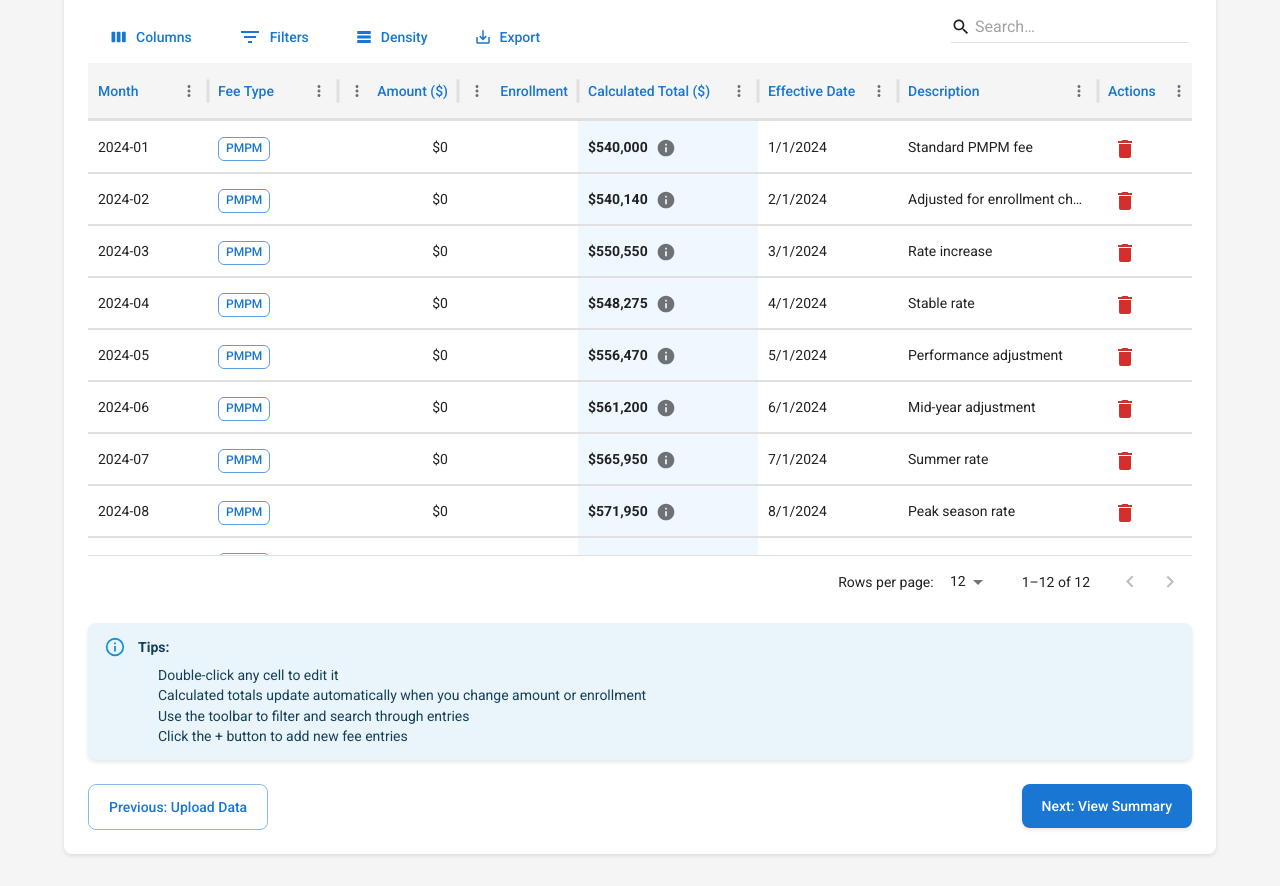
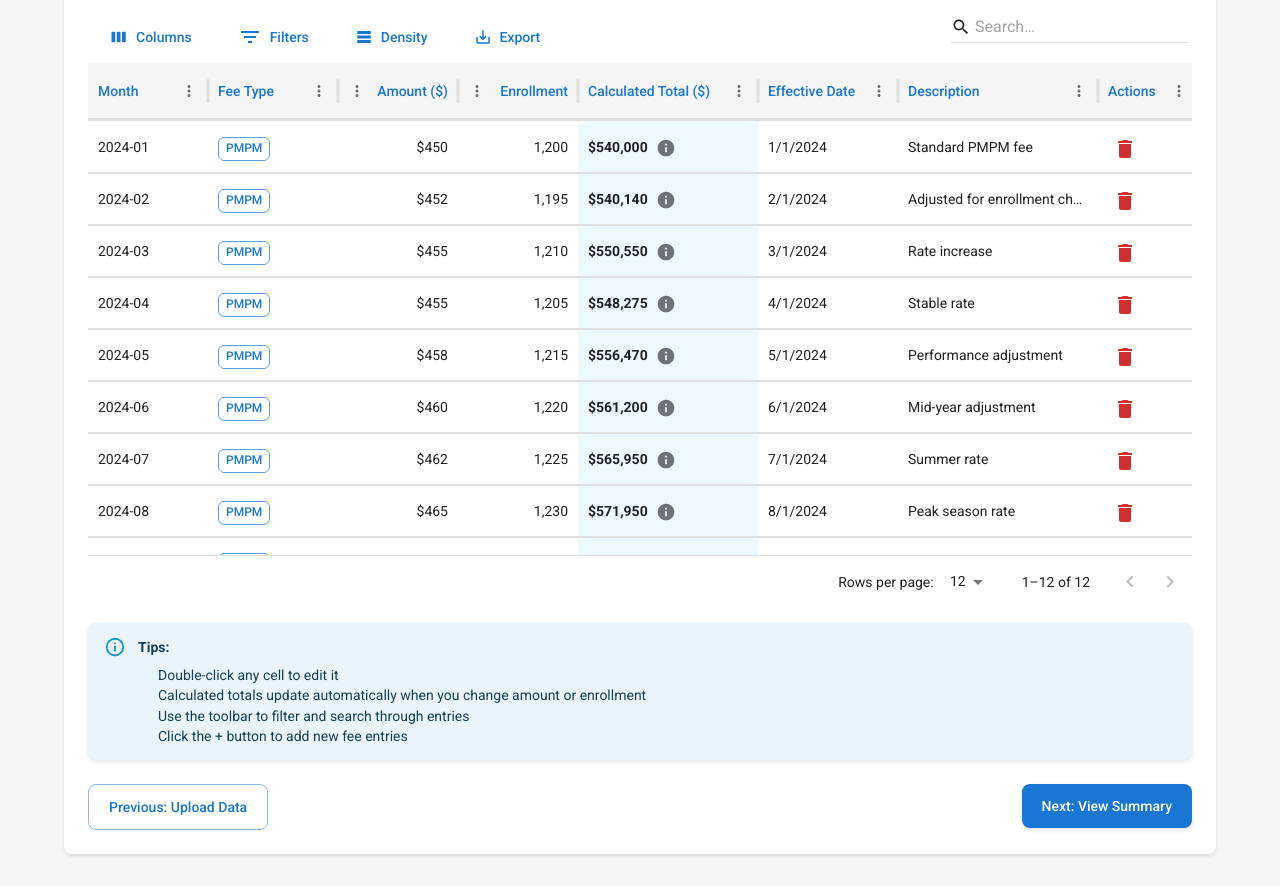
Before and after one commit to becastil/data-prototype-3, a Next.js app: page /fees in a window 1280 px wide. Shown: the part 940-1826 px from the top of the page. Built offline with nearby package versions, Linux system fonts and the light colour scheme; what @mui/material-nextjs would draw is missing.

Commit message:
Fix MUI DataGrid v7 compatibility issues
- Update valueFormatter syntax from v6 to v7 format
- Remove deprecated GridValueFormatterParams import
- Change from object destructuring to direct parameter pattern

```diff
--- a/app/(dashboard)/fees/components/FeesGrid.tsx
+++ b/app/(dashboard)/fees/components/FeesGrid.tsx
@@ -159,7 +159,7 @@ export function FeesGrid({ data, onDataChange }: FeesGridProps) {
       width: 120,
       editable: true,
       type: 'number',
-      valueFormatter: ({ value }: { value: number | undefined }) => (value ? `$${value.toLocaleString()}` : '$0')
+      valueFormatter: (value: number | undefined) => (value ? `$${value.toLocaleString()}` : '$0')
     },
     {
       field: 'enrollment',
@@ -167,14 +167,14 @@ export function FeesGrid({ data, onDataChange }: FeesGridProps) {
       width: 120,
       editable: true,
       type: 'number',
-      valueFormatter: ({ value }: { value: number | undefined }) => (value ? value.toLocaleString() : '')
+      valueFormatter: (value: number | undefined) => (value ? value.toLocaleString() : '')
     },
     {
       field: 'calculatedTotal',
       headerName: 'Calculated Total ($)',
       width: 180,
       editable: false,
-      valueFormatter: ({ value }: { value: number | undefined }) => `$${value?.toLocaleString() || '0'}`,
+      valueFormatter: (value: number | undefined) => `$${value?.toLocaleString() || '0'}`,
       cellClassName: 'calculated-total',
       renderCell: (params) => (
         <Box sx={{ display: 'flex', alignItems: 'center', gap: 1 }}>
--- a/app/(dashboard)/summary/components/SummaryTable.tsx
+++ b/app/(dashboard)/summary/components/SummaryTable.tsx
@@ -3,8 +3,7 @@
 import {
   DataGrid,
   GridColDef,
-  GridToolbar,
-  GridValueFormatterParams
+  GridToolbar
 } from '@mui/x-data-grid';
 import {
   Box,
@@ -75,7 +74,7 @@ export function SummaryTable({ data }: SummaryTableProps) {
       headerName: 'Claims',
       width: 130,
       type: 'number',
-      valueFormatter: ({ value }: GridValueFormatterParams<number>) => formatCurrency(value ?? 0),
+      valueFormatter: (value: number | undefined) => formatCurrency(value ?? 0),
       cellClassName: 'currency-cell'
     },
     {
@@ -83,7 +82,7 @@ export function SummaryTable({ data }: SummaryTableProps) {
       headerName: 'Fees',
       width: 120,
       type: 'number',
-      valueFormatter: ({ value }: GridValueFormatterParams<number>) => formatCurrency(value ?? 0),
+      valueFormatter: (value: number | undefined) => formatCurrency(value ?? 0),
       cellClassName: 'currency-cell'
     },
     {
@@ -91,7 +90,7 @@ export function SummaryTable({ data }: SummaryTableProps) {
       headerName: 'Premiums',
       width: 140,
       type: 'number',
-      valueFormatter: ({ value }: GridValueFormatterParams<number>) => formatCurrency(value ?? 0),
+      valueFormatter: (value: number | undefined) => formatCurrency(value ?? 0),
       cellClassName: 'currency-cell'
     },
     {
@@ -99,7 +98,7 @@ export function SummaryTable({ data }: SummaryTableProps) {
       headerName: 'Total Cost',
       width: 140,
       type: 'number',
-      valueFormatter: ({ value }: GridValueFormatterParams<number>) => formatCurrency(value ?? 0),
+      valueFormatter: (value: number | undefined) => formatCurrency(value ?? 0),
       cellClassName: 'total-cost-cell',
       renderCell: (params) => (
         <Typography variant="body2" fontWeight="bold">
@@ -172,14 +171,14 @@ export function SummaryTable({ data }: SummaryTableProps) {
       headerName: 'Member Months',
       width: 130,
       type: 'number',
-      valueFormatter: ({ value }: GridValueFormatterParams<number>) => (value ?? 0).toLocaleString()
+      valueFormatter: (value: number | undefined) => (value ?? 0).toLocaleString()
     },
     {
       field: 'pmpm',
       headerName: 'PMPM',
       width: 100,
       type: 'number',
-      valueFormatter: ({ value }: GridValueFormatterParams<number>) => `$${(value ?? 0).toFixed(2)}`,
+      valueFormatter: (value: number | undefined) => `$${(value ?? 0).toFixed(2)}`,
       renderCell: (params) => (
         <Tooltip title="Per Member Per Month">
           <Typography variant="body2" fontWeight="medium">
```
